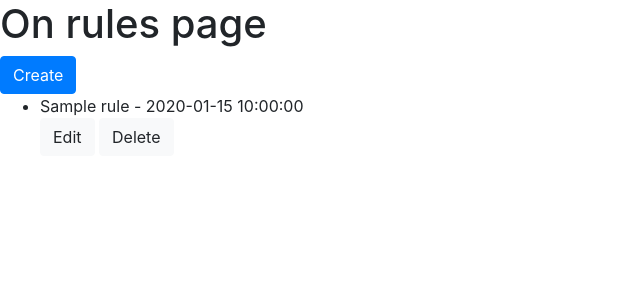
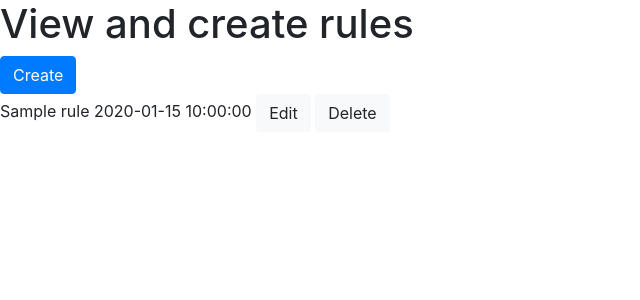
Before and after one commit to koleaby4/smart-choice, a Flask app: template templates/rules.html in a window 1280 px wide. Shown: the part 56-356 px from the top of the page, without its empty margins (0-640 px from the left). Run offline with Flask 2, Linux system fonts and the light colour scheme; the template is opened without the code that fills it: most values are stand-ins (such as "Sample title", 1, 10 or a date in 2020); some libraries are stand-ins or nearby versions.

Commit message:
Layout changes to rules.html

```diff
--- a/templates/rules.html
+++ b/templates/rules.html
@@ -2,22 +2,23 @@
 
 {% block content %}
 
-<h1>On rules page</h1>
+<h1>View and create rules</h1>
 
 <button id="createRuleButton" type="button" class="btn btn-primary">Create</button>
 
-<ul class="rules">
+<div class="rules">
     {% for rule in rules %}
 
     <div class="rule" id="{{rule._id}}">
-        <li>{{rule.rule_name}} - {{rule.timestamp}}</li>
+        <span data-test="rule-name">{{rule.rule_name}}</span>
+        <span data-test="rule-update-time">{{rule.timestamp}}</span>
         <input type="button" class="edit-rule btn btn-md btn-light" value="Edit"
             onclick="openRuleDetails(this.closest('div').id)">
         <input type="button" class="delete-rule-button btn btn-md btn-light" onclick="deleteRule(this)" value="Delete">
     </div>
 
     {% endfor %}
-</ul>
+</div>
 
 <script type="text/javascript">
     document.getElementById("createRuleButton").onclick = () => location.href = `/rules/0`
```
Also changed, not shown: cypress/helpers/rule_details.js (+1 -1 lines), cypress/helpers/rules.js (+5 -0 lines), cypress/integration/add_rule.js (+5 -7 lines), cypress/integration/edit_rule.js (+4 -10 lines).
